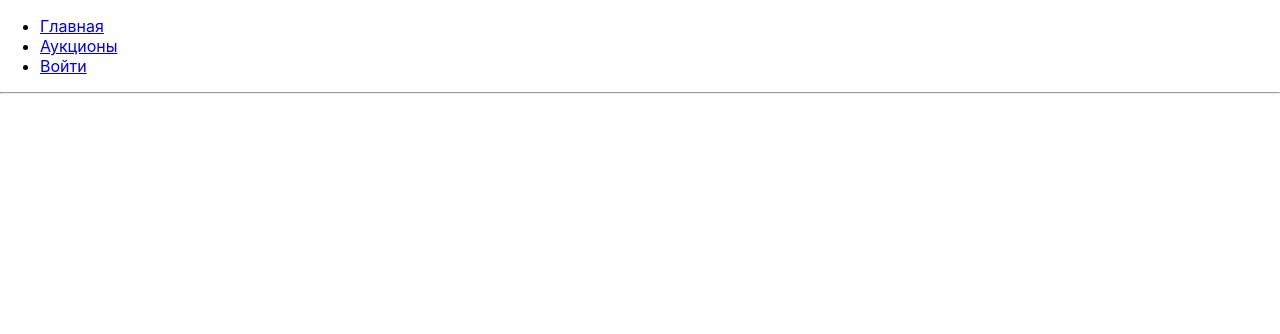
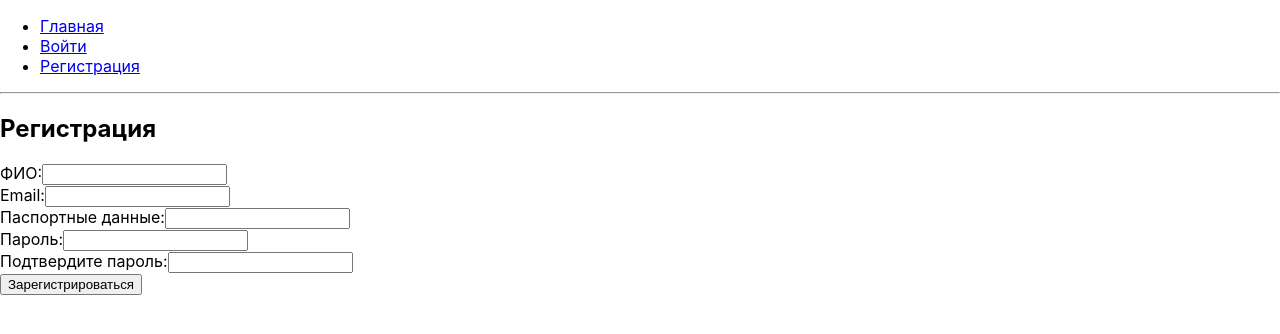
Before and after one commit to Vadim2712/Auction, a React (Create React App) app in the folder frontend/: page /register in a window 1280 px wide. Shown: the top 334 px of the page. Built offline with nearby package versions, Linux system fonts and the light colour scheme.

Commit message:
Update App.js

```diff
--- a/frontend/src/App.js
+++ b/frontend/src/App.js
@@ -1,35 +1,46 @@
+// src/App.js
 import React from 'react';
 import { BrowserRouter as Router, Route, Routes, Link } from 'react-router-dom';
 import './App.css'; // Общие стили
 
-// Примерные компоненты страниц (создайте их в src/pages/)
-const HomePage = () => <h2>Главная страница</h2>;
-const AuctionsPage = () => <h2>Аукционы</h2>;
-const LoginPage = () => <h2>Вход</h2>;
-// ... другие страницы
+// Компоненты макета (предполагается, что вы их создали или создадите)
+// import Navbar from './components/layout/Navbar';
+// import Footer from './components/layout/Footer';
+// import MainLayout from './components/layout/MainLayout';
+
+// Страницы
+import HomePage from './pages/HomePage';
+import LoginPage from './pages/LoginPage';
+import RegistrationPage from './pages/RegistrationPage';
+// const AuctionsPage = () => <h2>Аукционы (заглушка)</h2>; // Ваша заглушка или реальный компонент
 
 function App() {
   return (
     <Router>
-      <div>
-        <nav>
+      {/* <Navbar />  // Если вы используете компонент Navbar */}
+      {/* Обертка MainLayout может быть здесь, если она включает Navbar/Footer */}
+      {/* <MainLayout> */}
+      <nav> {/* Временная навигация, если Navbar еще не готов */}
         <ul>
           <li><Link to="/">Главная</Link></li>
-            <li><Link to="/auctions">Аукционы</Link></li>
+          {/* <li><Link to="/auctions">Аукционы</Link></li> */}
           <li><Link to="/login">Войти</Link></li>
-            {/* Добавьте другие ссылки по мере необходимости */}
+          <li><Link to="/register">Регистрация</Link></li>
         </ul>
       </nav>
-
       <hr />
-
+      <div className="container"> {/* Добавьте класс для основных стилей контента, если нужно */}
         <Routes>
           <Route path="/" element={<HomePage />} />
-          <Route path="/auctions" element={<AuctionsPage />} />
           <Route path="/login" element={<LoginPage />} />
-          {/* Определите маршруты для других страниц */}
+          <Route path="/register" element={<RegistrationPage />} />
+          {/* <Route path="/auctions" element={<AuctionsPage />} /> */}
+          {/* Определите маршруты для других страниц: AuctionListPage, AuctionDetailPage и т.д. */}
+          {/* <Route path="*" element={<NotFoundPage />} /> // Для обработки ненайденных маршрутов */}
         </Routes>
       </div>
+      {/* </MainLayout> */}
+      {/* <Footer /> // Если вы используете компонент Footer */}
     </Router>
   );
 }
```
Lines whose indentation alone changed are shown as unchanged.
